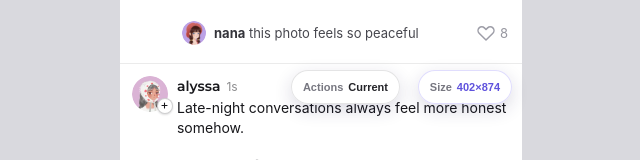
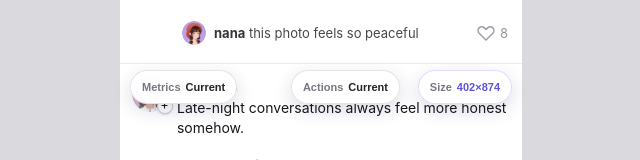
Before and after one commit to tuntunjo95-ui/explorepage, a React (Vite) app: page / in a window 1280 px wide. Both pictures are taken after a click on the element 570 px from the left and 781 px from the top of the page. Shown: the part 600-760 px from the top of the page, without its empty margins (319-959 px from the left). Built offline with nearby package versions, Linux system fonts and the light colour scheme; a web font is replaced by a local one.

Commit message:
Wire equal-thirds interaction variant

```diff
--- a/src/popup/screens/PlazaFeed.jsx
+++ b/src/popup/screens/PlazaFeed.jsx
@@ -578,7 +578,7 @@ function PostContextRow({ post, onOpen }) {
   )
 }
 
-function FeedCard({ post, followed, liked, commentCount, onFollow, onChat, onProfile, onLike, onComment, onShare, onMore, onContext, onOpenImage, onOpenDetail, actionVariant = 'standard', detail = false, showPrompt = false }) {
+function FeedCard({ post, followed, liked, commentCount, onFollow, onChat, onProfile, onLike, onComment, onShare, onMore, onContext, onOpenImage, onOpenDetail, actionVariant = 'standard', metricVariant = 'current', detail = false, showPrompt = false }) {
   const stop = handler => event => { event.stopPropagation(); handler?.(event) }
   const showFollowAction = actionVariant !== 'none'
   const showChatAction = actionVariant === 'standard'
@@ -612,7 +612,7 @@ function FeedCard({ post, followed, liked, commentCount, onFollow, onChat, onPro
       {post.text && <p className="feed-text">{post.text}</p>}
       <MediaGallery post={post} onOpenImage={onOpenImage} />
       {!detail && <PostContextRow post={post} onOpen={stop(onContext)} />}
-      <div className="feed-metrics feed-metrics-buttons">
+      <div className={`feed-metrics feed-metrics-buttons${metricVariant === 'thirds' ? ' metrics-thirds' : ''}`}>
         <button className={liked ? 'liked' : ''} onClick={stop(onLike)} aria-label={liked ? 'Unlike' : 'Like'}><HeartIcon active={liked} /><span>{post.likes + (liked ? 1 : 0)}</span></button>
         <button onClick={stop(onComment)} aria-label="Comments"><CommentIcon /><span>{commentCount}</span></button>
         <button onClick={stop(onShare)} aria-label="Share"><ShareIcon /></button>
@@ -680,7 +680,7 @@ function SearchDrawer({ query, setQuery, onClose, onPick }) {
   )
 }
 
-function CommentDetail({ post, comments, draft, setDraft, onBack, followed, liked, commentCount, onFollow, onLike, onShare, onMore, onOpenImage, onSend, actionVariant = 'standard' }) {
+function CommentDetail({ post, comments, draft, setDraft, onBack, followed, liked, commentCount, onFollow, onLike, onShare, onMore, onOpenImage, onSend, actionVariant = 'standard', metricVariant = 'current' }) {
   const showFollowAction = actionVariant !== 'none'
   const showChatAction = actionVariant === 'standard'
   const showRelationshipAction = showFollowAction && (!followed || showChatAction)
@@ -706,6 +706,7 @@ function CommentDetail({ post, comments, draft, setDraft, onBack, followed, like
           onShare={onShare}
           onMore={onMore}
           onOpenImage={onOpenImage}
+          metricVariant={metricVariant}
           detail
         />
         <section className="comment-list-panel">
@@ -733,10 +734,11 @@ function CommentDetail({ post, comments, draft, setDraft, onBack, followed, like
   )
 }
 
-export default function PlazaFeed({ nav, devicePreset, devicePresets = [], onDeviceChange = () => {}, actionVariant = { key: 'standard', label: 'Current' }, actionVariants = [], onActionVariantChange = () => {} }) {
+export default function PlazaFeed({ nav, devicePreset, devicePresets = [], onDeviceChange = () => {}, actionVariant = { key: 'standard', label: 'Current' }, actionVariants = [], onActionVariantChange = () => {}, metricVariant = { key: 'current', label: 'Current' }, metricVariants = [], onMetricVariantChange = () => {} }) {
   const [tab, setTab] = useState('Explore')
   const [deviceMenuOpen, setDeviceMenuOpen] = useState(false)
   const [actionVariantMenuOpen, setActionVariantMenuOpen] = useState(false)
+  const [metricVariantMenuOpen, setMetricVariantMenuOpen] = useState(false)
   const [queryOpen, setQueryOpen] = useState(false)
   const [query, setQuery] = useState('')
   const [notice, setNotice] = useState(null)
@@ -904,6 +906,7 @@ export default function PlazaFeed({ nav, devicePreset, devicePresets = [], onDev
         onOpenImage={openImage}
         onSend={sendComment}
         actionVariant={actionVariant.key}
+        metricVariant={metricVariant.key}
       />
         <ImageViewer viewer={imageViewer} onClose={() => setImageViewer(null)} liked={imageViewer?.post ? liked.has(imageViewer.post.id) : false} commentCount={imageViewer?.post ? countComments(imageViewer.post) : 0} onLike={() => imageViewer?.post && toggleSet(setLiked, imageViewer.post.id)} onShare={() => imageViewer?.post && (toggleSet(setSaved, imageViewer.post.id), flash('Shared to your vibe board'))} draft={draft} setDraft={setDraft} onSend={sendComment} />
       </>
@@ -911,7 +914,7 @@ export default function PlazaFeed({ nav, devicePreset, devicePresets = [], onDev
   }
 
   return (
-    <div className={`screen plaza-screen plaza-inset-mode${tab === 'Anonymous' ? ' anonymous-mode' : ''}`} data-action-variant={actionVariant.key} style={tab === 'Anonymous' ? { '--anon-bg': `url(${anonymousStarfield})` } : undefined}>
+    <div className={`screen plaza-screen plaza-inset-mode${tab === 'Anonymous' ? ' anonymous-mode' : ''}`} data-action-variant={actionVariant.key} data-metric-variant={metricVariant.key} style={tab === 'Anonymous' ? { '--anon-bg': `url(${anonymousStarfield})` } : undefined}>
       <StatusBar time="17:11" battery={54} />
       <div className="plaza-scroll" ref={scrollRef} onScroll={handlePlazaScroll}>
         <header className="plaza-header">
@@ -961,6 +964,7 @@ export default function PlazaFeed({ nav, devicePreset, devicePresets = [], onDev
               onOpenImage={openImage}
               onOpenDetail={() => openDetail(post)}
               actionVariant={actionVariant.key}
+              metricVariant={metricVariant.key}
               showPrompt={visiblePromptId === post.id}
             />
           ))}
@@ -987,6 +991,21 @@ export default function PlazaFeed({ nav, devicePreset, devicePresets = [], onDev
           ))}
         </div>
       )}
+      {metricVariantMenuOpen && (
+        <div className="plaza-metric-variant-menu" role="dialog" aria-label="Choose interaction bar style">
+          <div className="plaza-metric-variant-menu-title">Interaction bar</div>
+          {metricVariants.map(item => (
+            <button
+              key={item.key}
+              className={metricVariant.key === item.key ? 'on' : ''}
+              onClick={() => { onMetricVariantChange(item); setMetricVariantMenuOpen(false) }}
+              type="button"
+            >
+              {item.label}
+            </button>
+          ))}
+        </div>
+      )}
       {deviceMenuOpen && (
         <div className="plaza-device-menu" role="dialog" aria-label="Choose preview screen size">
           <div className="plaza-device-menu-title">Preview screen size</div>
@@ -1003,10 +1022,13 @@ export default function PlazaFeed({ nav, devicePreset, devicePresets = [], onDev
           ))}
         </div>
       )}
-      <button className="plaza-action-variant-trigger" onClick={() => { setActionVariantMenuOpen(open => !open); setDeviceMenuOpen(false) }} type="button" aria-expanded={actionVariantMenuOpen}>
+      <button className="plaza-metric-variant-trigger" onClick={() => { setMetricVariantMenuOpen(open => !open); setActionVariantMenuOpen(false); setDeviceMenuOpen(false) }} type="button" aria-expanded={metricVariantMenuOpen}>
+        <span>Metrics</span>{metricVariant.label}
+      </button>
+      <button className="plaza-action-variant-trigger" onClick={() => { setActionVariantMenuOpen(open => !open); setMetricVariantMenuOpen(false); setDeviceMenuOpen(false) }} type="button" aria-expanded={actionVariantMenuOpen}>
         <span>Actions</span>{actionVariant.label}
       </button>
-      <button className="plaza-device-trigger" onClick={() => { setDeviceMenuOpen(open => !open); setActionVariantMenuOpen(false) }} type="button" aria-expanded={deviceMenuOpen}>
+      <button className="plaza-device-trigger" onClick={() => { setDeviceMenuOpen(open => !open); setActionVariantMenuOpen(false); setMetricVariantMenuOpen(false) }} type="button" aria-expanded={deviceMenuOpen}>
         <span>Size</span>{devicePreset?.width}×{devicePreset?.height}
       </button>
       <button className={`plaza-compose-fab${immersive ? ' show' : ''}`} onClick={() => nav('post')} aria-label="Create post">+</button>
```
